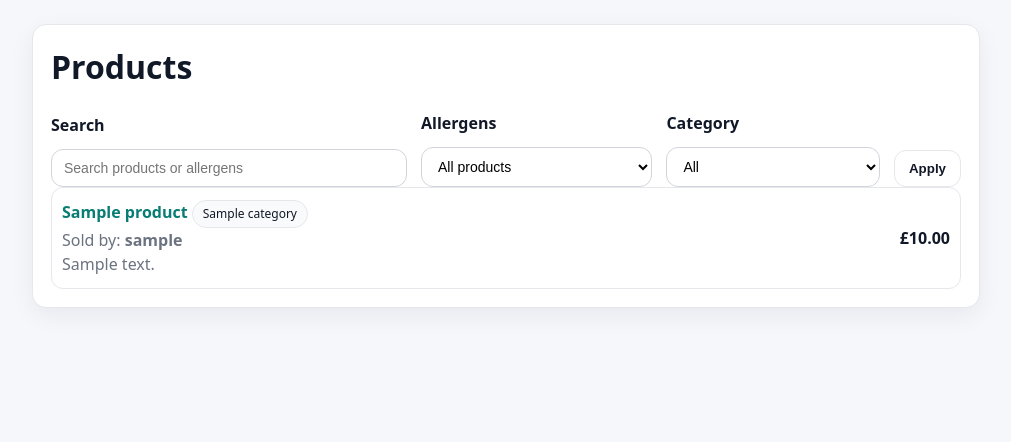
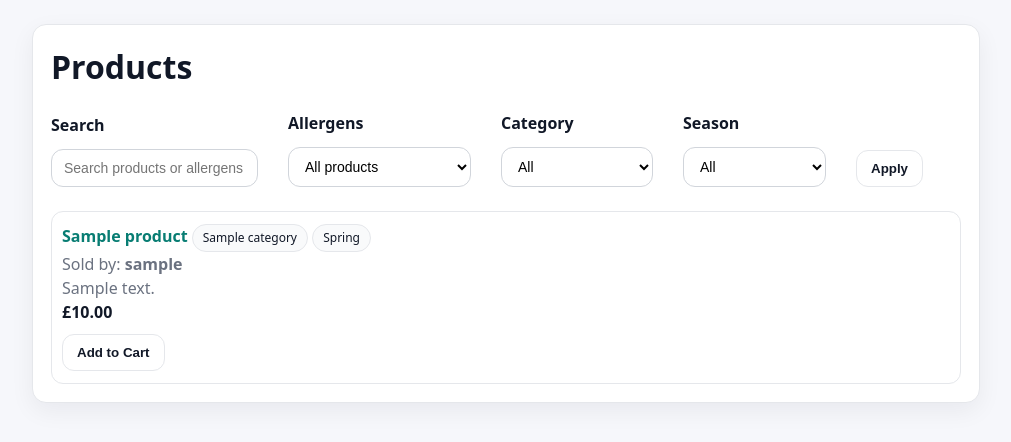
Before and after one commit to adeebimam/brfn_marketplace, a Django app: template templates/marketplace/product_list.html in a window 1280 px wide. Shown: the part 67-509 px from the top of the page, without its empty margins (134-1145 px from the left). Run offline with Django 5.2, Linux system fonts and the light colour scheme; tables that the repository leaves empty hold one stand-in row (values such as "Sample post"); the template is opened without the code that fills it: values that come from a table or form of the project are taken from there, most other values are stand-ins (such as "Sample title", 1, 10 or a date in 2020).

```diff
--- a/apps/marketplace/models.py
+++ b/apps/marketplace/models.py
@@ -25,6 +25,14 @@ class Allergen(models.Model):
         return self.name
 
 class Product(models.Model):
+    SEASON_CHOICES = [
+        ("SPRING", "Spring"),
+        ("SUMMER", "Summer"),
+        ("AUTUMN", "Autumn"),
+        ("WINTER", "Winter"),
+        ("ALL", "All Season"),
+    ]
+
     producer = models.ForeignKey(settings.AUTH_USER_MODEL, on_delete=models.CASCADE, related_name="products")
     category = models.ForeignKey(Category, on_delete=models.SET_NULL, null=True, blank=True)
 
@@ -36,6 +44,12 @@ class Product(models.Model):
     other_allergen_info = models.TextField(blank=True)
     is_active = models.BooleanField(default=True)
     created_at = models.DateTimeField(auto_now_add=True)
+    season = models.CharField(
+        max_length=10,
+        choices=SEASON_CHOICES,
+        default="ALL"
+    )
+
 
     def __str__(self):
         return self.name
--- a/apps/marketplace/views.py
+++ b/apps/marketplace/views.py
@@ -16,11 +16,15 @@ def product_list(request):
     categories = Category.objects.order_by("name")
 
     selected_category = request.GET.get("category", "").strip()
+    selected_season = request.GET.get("season", "").strip()
     query = request.GET.get("q", "").strip()
     allergen_filter = request.GET.get("allergen_filter", "").strip()
 
     if selected_category:
         products = products.filter(category_id=selected_category)
+
+    if selected_season:
+        products = products.filter(season=selected_season)
 
     if query:
         products = products.filter(
@@ -45,7 +49,7 @@ def product_list(request):
         "products": products,
         "categories": categories,
         "selected_category": selected_category,
-        "selected_seasons":selected_season,
+        "selected_season": selected_season,
         "seasons": Product.SEASON_CHOICES,
         "query": query,
         "allergen_filter": allergen_filter,
--- a/templates/marketplace/product_list.html
+++ b/templates/marketplace/product_list.html
@@ -4,7 +4,7 @@
     <div class="products-header">
       <h1>Products</h1>
 
-      <form method="get" class="product-filters">
+      <form method="get" class="product-filters" style="display:flex; gap:30px; align-items:end; flex-wrap:wrap;">
         <div class="filter-group">
           <label for="q">Search</label>
           <input
@@ -34,8 +34,20 @@
           <select id="category" name="category">
             <option value="">All</option>
             {% for c in categories %}
-              <option value="{{ c.id }}" {% if selected_category == c.id %}selected{% endif %}>
+              <option value="{{ c.id }}" {% if selected_category == c.id|stringformat:"s" %}selected{% endif %}>
                 {{ c.name }}
+              </option>
+            {% endfor %}
+          </select>
+        </div>
+
+        <div class="filter-group">
+          <label for="season">Season</label>
+          <select id="season" name="season">
+            <option value="">All</option>
+            {% for value, label in seasons %}
+              <option value="{{ value }}" {% if selected_season == value %}selected{% endif %}>
+                {{ label }}
               </option>
             {% endfor %}
           </select>
@@ -44,6 +56,8 @@
         <button class="btn" type="submit">Apply</button>
       </form>
     </div>
+
+    <br>
 
     <ul class="list product-results">
       {% for p in products %}
@@ -57,6 +71,10 @@
               <span class="badge">{{ p.category.name }}</span>
             {% endif %}
 
+            {% if p.season %}
+              <span class="badge">{{ p.get_season_display }}</span>
+            {% endif %}
+
             <div class="muted">
               Sold by: <strong>{{ p.producer.username }}</strong>
             </div>
@@ -64,9 +82,16 @@
             <div class="muted">
               {{ p.description|truncatechars:80 }}
             </div>
+
+            <div class="price">£{{ p.price }}</div>
+
+            <form action="{% url 'cart:add' p.id %}" method="post" style="margin-top:10px;">
+              {% csrf_token %}
+              <button type="submit" class="btn">
+                Add to Cart
+              </button>
+            </form>
           </div>
-
-          <div class="price">£{{ p.price }}</div>
         </li>
       {% empty %}
         <li>No products found.</li>
```
Also changed, not shown: templates/marketplace/product_detail.html (+10 -1 lines).
